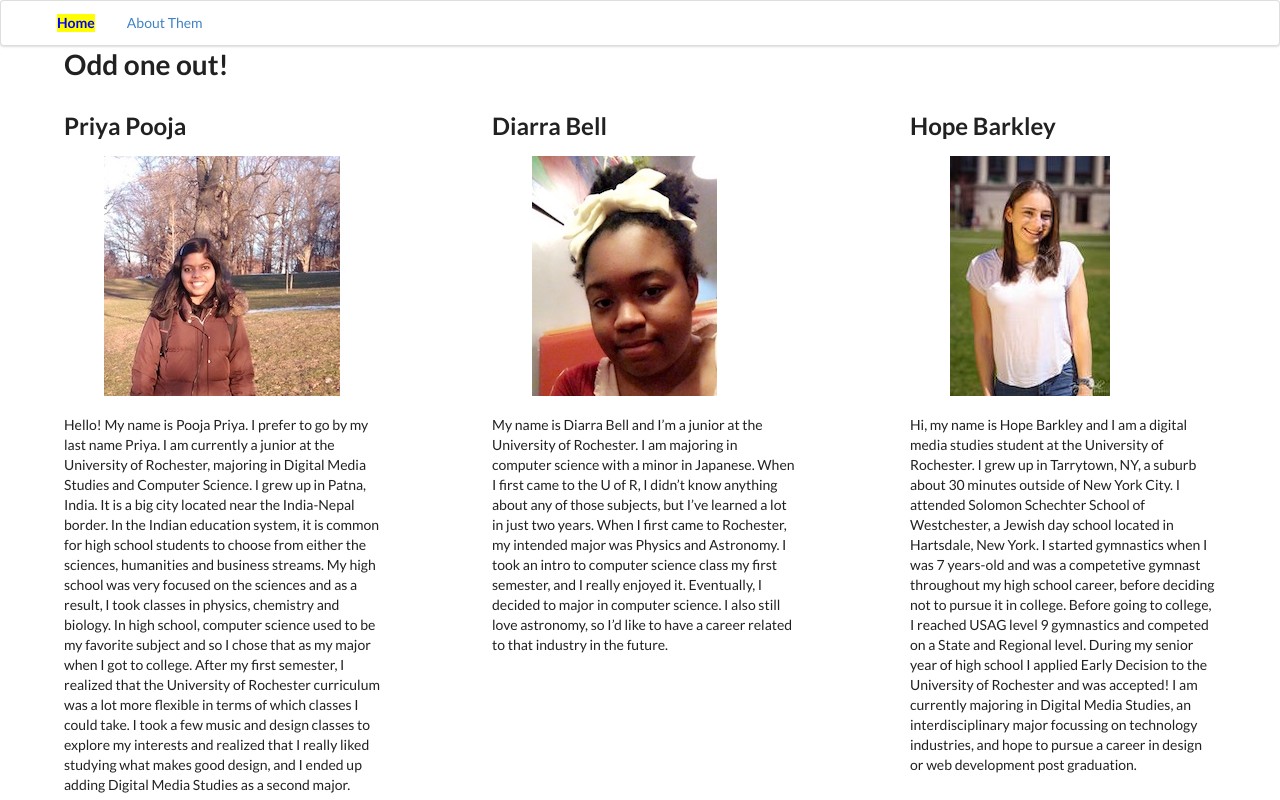
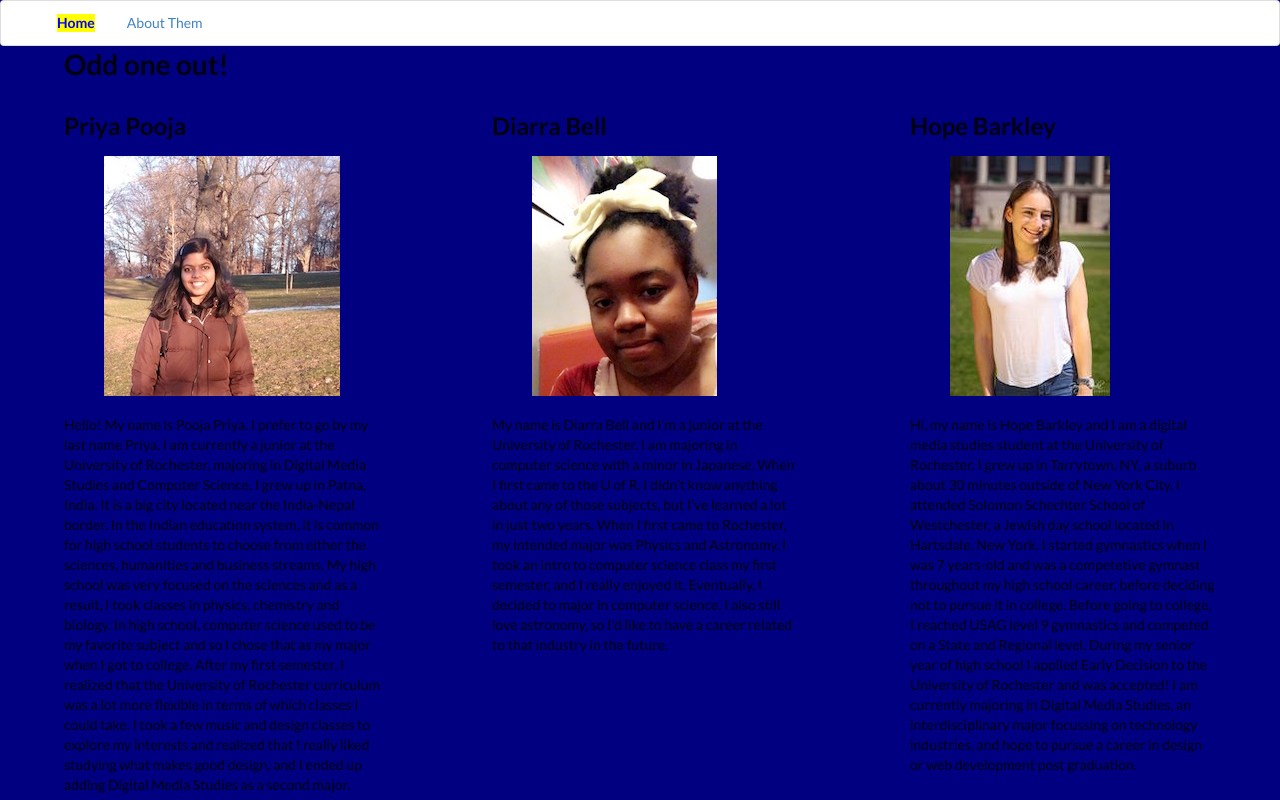
Before and after one commit to famousclark/Toronto, a PHP site: page / in a window 1280 px wide. Run offline with PHP 8.4, Linux system fonts and the light colour scheme; some libraries are stand-ins or nearby versions.

Commit message:
color again

```diff
--- a/css/styles.css
+++ b/css/styles.css
@@ -6,7 +6,7 @@
 	background-color: yellow;
 }
 
-body {
+.for-color {
     background-color: #000080;
 }
 
--- a/index.php
+++ b/index.php
@@ -6,7 +6,7 @@
   include('./inc/app-head.php');
 ?>
 
-  <body>
+  <body class="for-color">
 
     <?php
       include('./inc/app-nav.php');
--- a/priya-hope-diarra.php
+++ b/priya-hope-diarra.php
@@ -6,7 +6,7 @@
   include('./inc/app-head.php');
 ?>
 
-  <body>
+  <body class="for-color">
 
     <?php
       include('./inc/app-nav.php');
```
